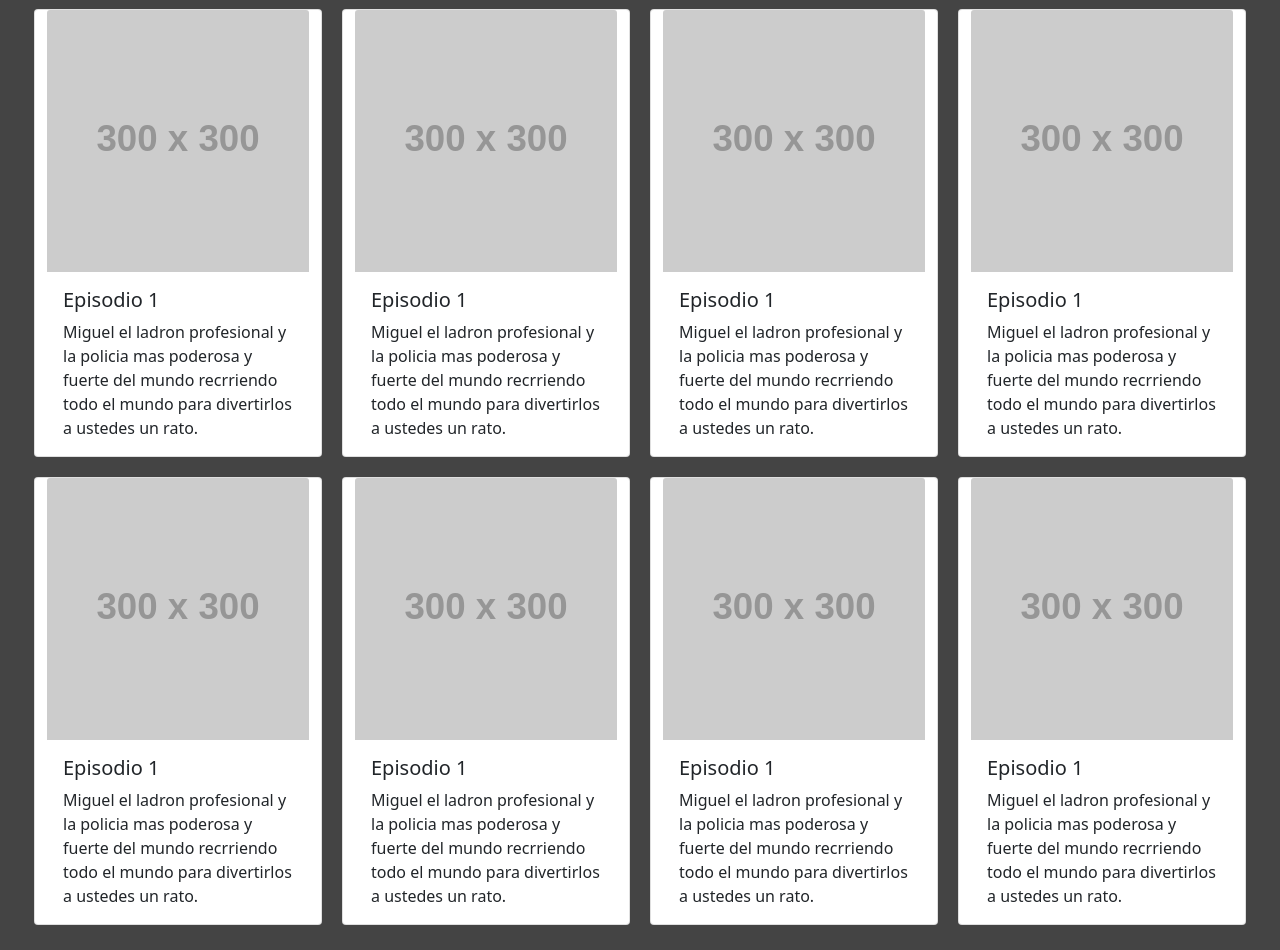
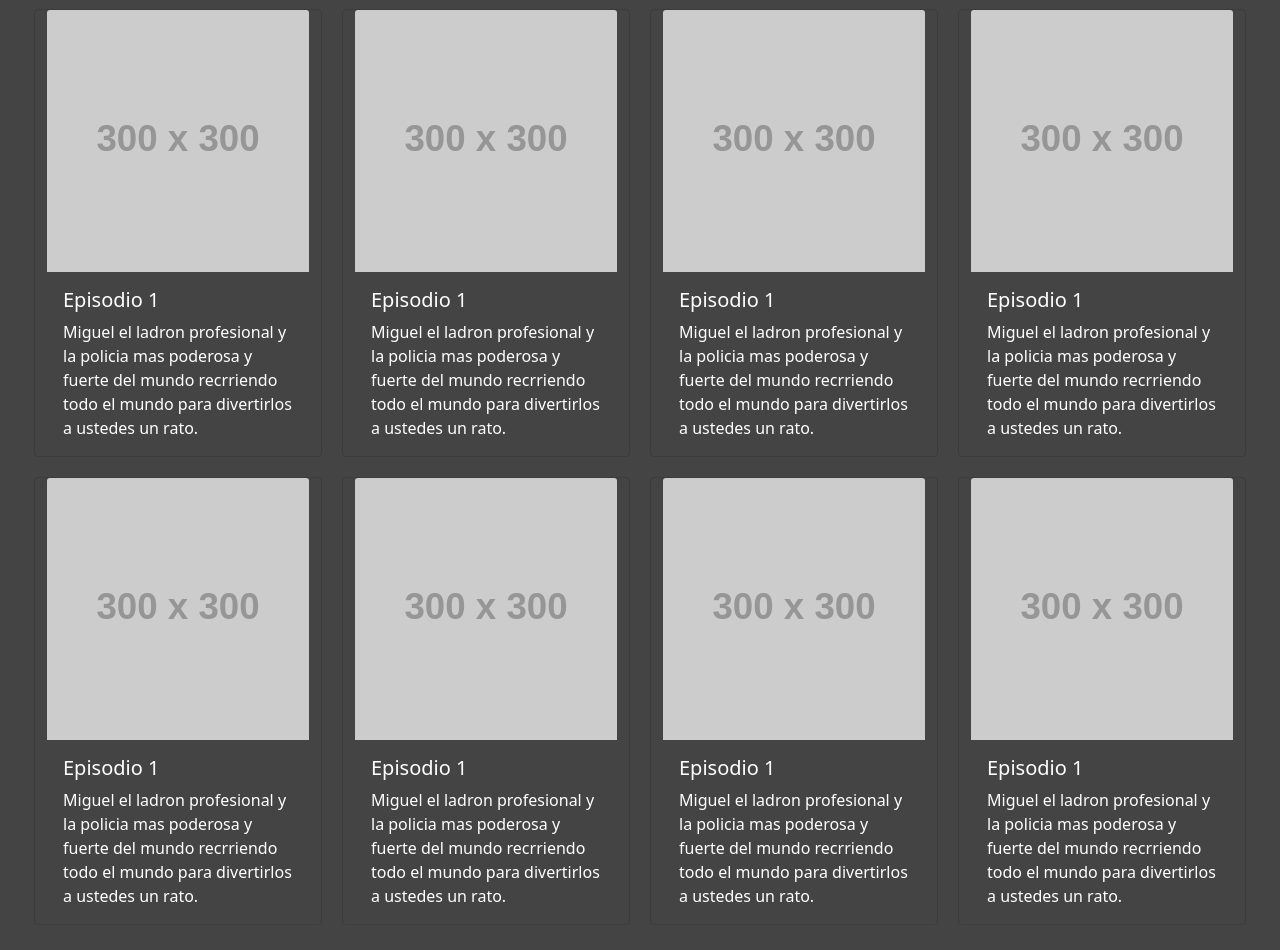
Before and after one commit to IosefSaiegh/five-stars, a plain HTML site: page series/policias-y-ladrones/index.html in a window 1280 px wide. Shown: the part 605-1555 px from the top of the page. Drawn offline with Linux system fonts and the light colour scheme; placeholder pictures from the web are drawn by us; a script that the page names is missing; a web font is replaced by a local one.

Commit message:
cambiar fondo de episodios y tapa de polis y ladro

```diff
--- a/lib/estilo.css
+++ b/lib/estilo.css
@@ -23,6 +23,10 @@ body{
 }
 .tarjeta{
    margin: 10px;
+}
+.episodio{
+   background: transparent;
+   color: #fff;
 }
 .blanco{
    color: white;
--- a/series/policias-y-ladrones/index.html
+++ b/series/policias-y-ladrones/index.html
@@ -123,7 +123,7 @@
       <section class="episodios">
          <h1 class="blanco"><strong>Temporada 1</strong></h1>
          <div class="row temporadas">
-            <div class="card" style="width: 18rem;">
+            <div class="card episodio" style="width: 18rem;">
                <img src="https://via.placeholder.com/300" class="card-img-top" alt="...">
                <div class="card-body">
                   <h5 class="card-title">Episodio 1</h5>
@@ -132,7 +132,7 @@
                      todo el mundo para divertirlos a ustedes un rato.</p>
                </div>
             </div>
-            <div class="card" style="width: 18rem;">
+            <div class="card episodio" style="width: 18rem;">
                <img src="https://via.placeholder.com/300" class="card-img-top" alt="...">
                <div class="card-body">
                   <h5 class="card-title">Episodio 1</h5>
@@ -141,7 +141,7 @@
                      todo el mundo para divertirlos a ustedes un rato.</p>
                </div>
             </div>
-            <div class="card" style="width: 18rem;">
+            <div class="card episodio" style="width: 18rem;">
                <img src="https://via.placeholder.com/300" class="card-img-top" alt="...">
                <div class="card-body">
                   <h5 class="card-title">Episodio 1</h5>
@@ -150,7 +150,7 @@
                      todo el mundo para divertirlos a ustedes un rato.</p>
                </div>
             </div>
-            <div class="card" style="width: 18rem;">
+            <div class="card episodio" style="width: 18rem;">
                <img src="https://via.placeholder.com/300" class="card-img-top" alt="...">
                <div class="card-body">
                   <h5 class="card-title">Episodio 1</h5>
@@ -159,7 +159,7 @@
                      todo el mundo para divertirlos a ustedes un rato.</p>
                </div>
             </div>
-            <div class="card" style="width: 18rem;">
+            <div class="card episodio" style="width: 18rem;">
                <img src="https://via.placeholder.com/300" class="card-img-top" alt="...">
                <div class="card-body">
                   <h5 class="card-title">Episodio 1</h5>
@@ -167,7 +167,8 @@
                      recrriendo
                      todo el mundo para divertirlos a ustedes un rato.</p>
                </div>
-            </div><div class="card" style="width: 18rem;">
+            </div>
+            <div class="card episodio" style="width: 18rem;">
                <img src="https://via.placeholder.com/300" class="card-img-top" alt="...">
                <div class="card-body">
                   <h5 class="card-title">Episodio 1</h5>
@@ -175,7 +176,8 @@
                      recrriendo
                      todo el mundo para divertirlos a ustedes un rato.</p>
                </div>
-            </div><div class="card" style="width: 18rem;">
+            </div>
+            <div class="card episodio" style="width: 18rem;">
                <img src="https://via.placeholder.com/300" class="card-img-top" alt="...">
                <div class="card-body">
                   <h5 class="card-title">Episodio 1</h5>
@@ -183,7 +185,8 @@
                      recrriendo
                      todo el mundo para divertirlos a ustedes un rato.</p>
                </div>
-            </div><div class="card" style="width: 18rem;">
+            </div>
+            <div class="card episodio" style="width: 18rem;">
                <img src="https://via.placeholder.com/300" class="card-img-top" alt="...">
                <div class="card-body">
                   <h5 class="card-title">Episodio 1</h5>
```
Also changed, not shown: index.html (+1 -1 lines), series/carreras/index.html (+8 -8 lines), series/experimentos/index.html (+8 -8 lines), series/index.html (+1 -1 lines), series/personajes/index.html (+8 -8 lines), series/postres/index.html (+8 -8 lines), series/suena-vive/index.html (+8 -8 lines), series/turistas/index.html (+8 -8 lines).
